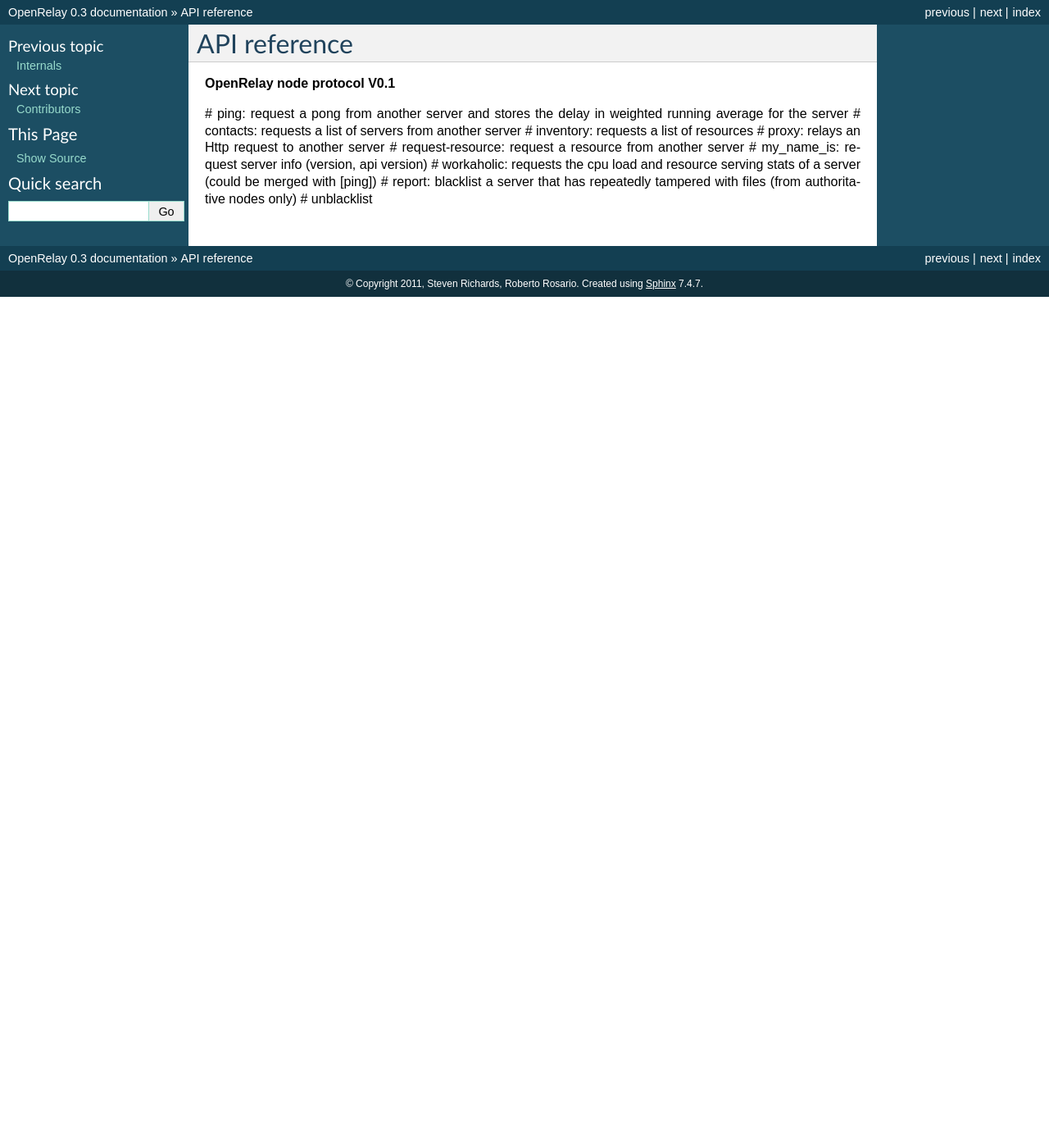
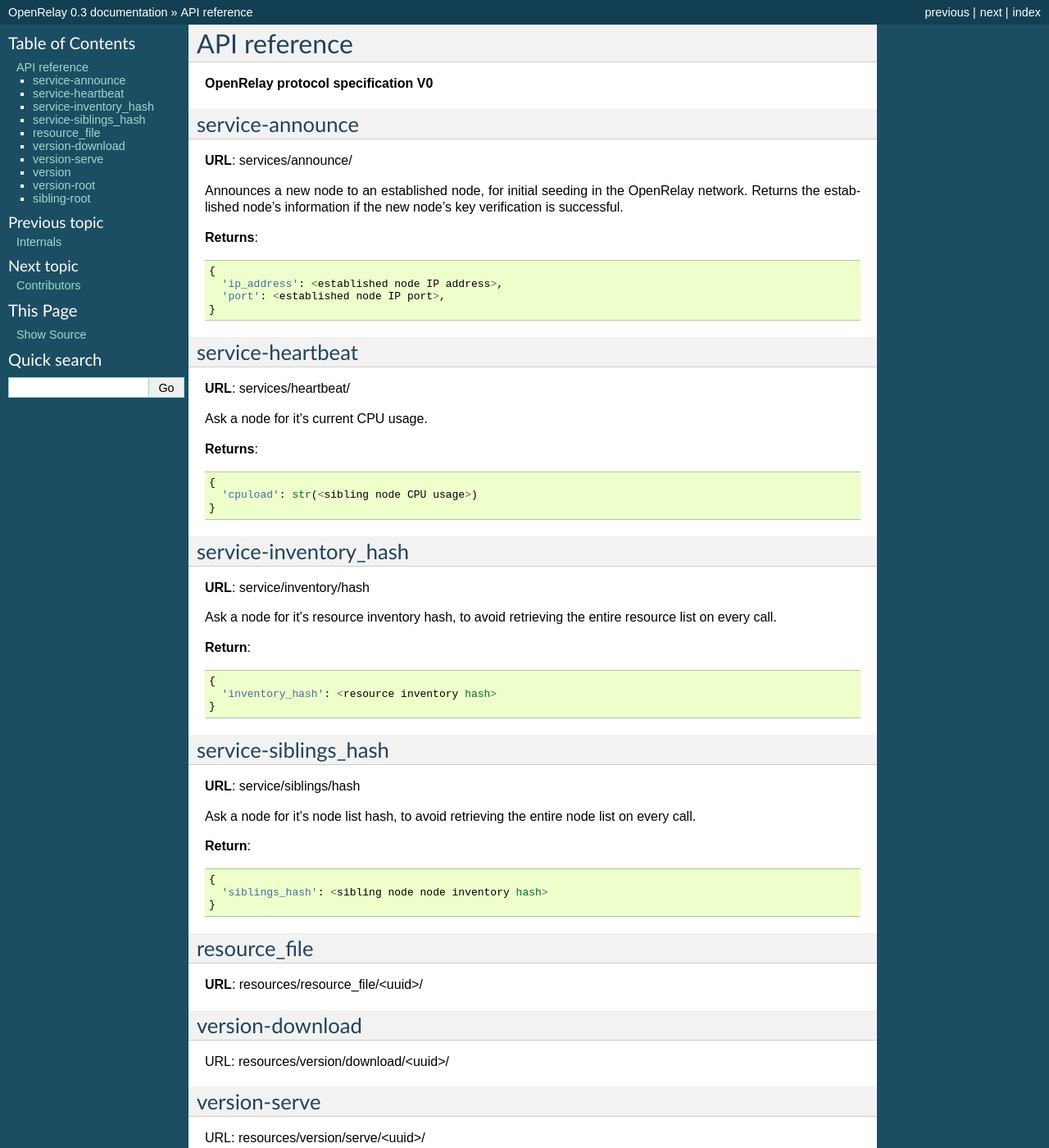
Before and after one commit to srri-zz/OpenRelay, a Sphinx documentation site: the page built from docs/api.rst, in a window 1280 px wide and 1400 px high. Shown: the whole window at 82% size. Built offline with Sphinx 7.4.7, drawn with Linux system fonts in a browser that asks for light colours; some of the changed text lies outside the part shown.

Commit message:
Update API documentation page

```diff
--- a/docs/api.rst
+++ b/docs/api.rst
@@ -2,21 +2,97 @@
 API reference
 =============
 
-**OpenRelay node protocol V0.1**
+**OpenRelay protocol specification V0**
 
-=== =========
-URL View name
-=== =========
-services/announce/ service-announce
-=== =========
+service-announce
+----------------
+
+**URL**: services/announce/
+
+Announces a new node to an established node, for initial seeding in the
+OpenRelay network.  Returns the established node's information if the new
+node's key verification is successful.
+
+**Returns**::
+
+  {
+    'ip_address': <established node IP address>,
+    'port': <established node IP port>,
+  }
+
+service-heartbeat
+-----------------
+
+**URL**: services/heartbeat/
+
+Ask a node for it's current CPU usage.
+
+**Returns**::
+
+  {
+    'cpuload': str(<sibling node CPU usage>)
+  }
 
 
-# ping: request a pong from another server and stores the delay in weighted running average for the server
-# contacts: requests a list of servers from another server
-# inventory: requests a list of resources
-# proxy: relays an Http request to another server
-# request-resource: request a resource from another server
-# my_name_is: request server info (version, api version)
-# workaholic: requests the cpu load and resource serving stats of a server (could be merged with [ping])
-# report: blacklist a server that has repeatedly tampered with files (from authoritative nodes only)
-# unblacklist
+service-inventory_hash
+----------------------
+
+**URL**: service/inventory/hash
+
+Ask a node for it's resource inventory hash, to avoid retrieving the
+entire resource list on every call.
+
+**Return**::
+
+  {
+    'inventory_hash': <resource inventory hash>
+  }
+
+
+service-siblings_hash
+---------------------
+
+**URL**: service/siblings/hash
+
+Ask a node for it's node list hash, to avoid retrieving the
+entire node list on every call.
+
+**Return**::
+
+  {
+    'siblings_hash': <sibling node node inventory hash>
+  }
+
+resource_file
+-------------
+
+**URL**: resources/resource_file/<uuid>/
+
+
+version-download
+----------------
+
+URL: resources/version/download/<uuid>/
+
+
+version-serve
+-------------
+
+URL: resources/version/serve/<uuid>/
+
+
+version
+-------
+
+URL: resources/version/<uuid>/
+
+version-root
+------------
+
+URL: resources/version/
+
+
+sibling-root
+------------
+
+URL: resources/sibling/
```
